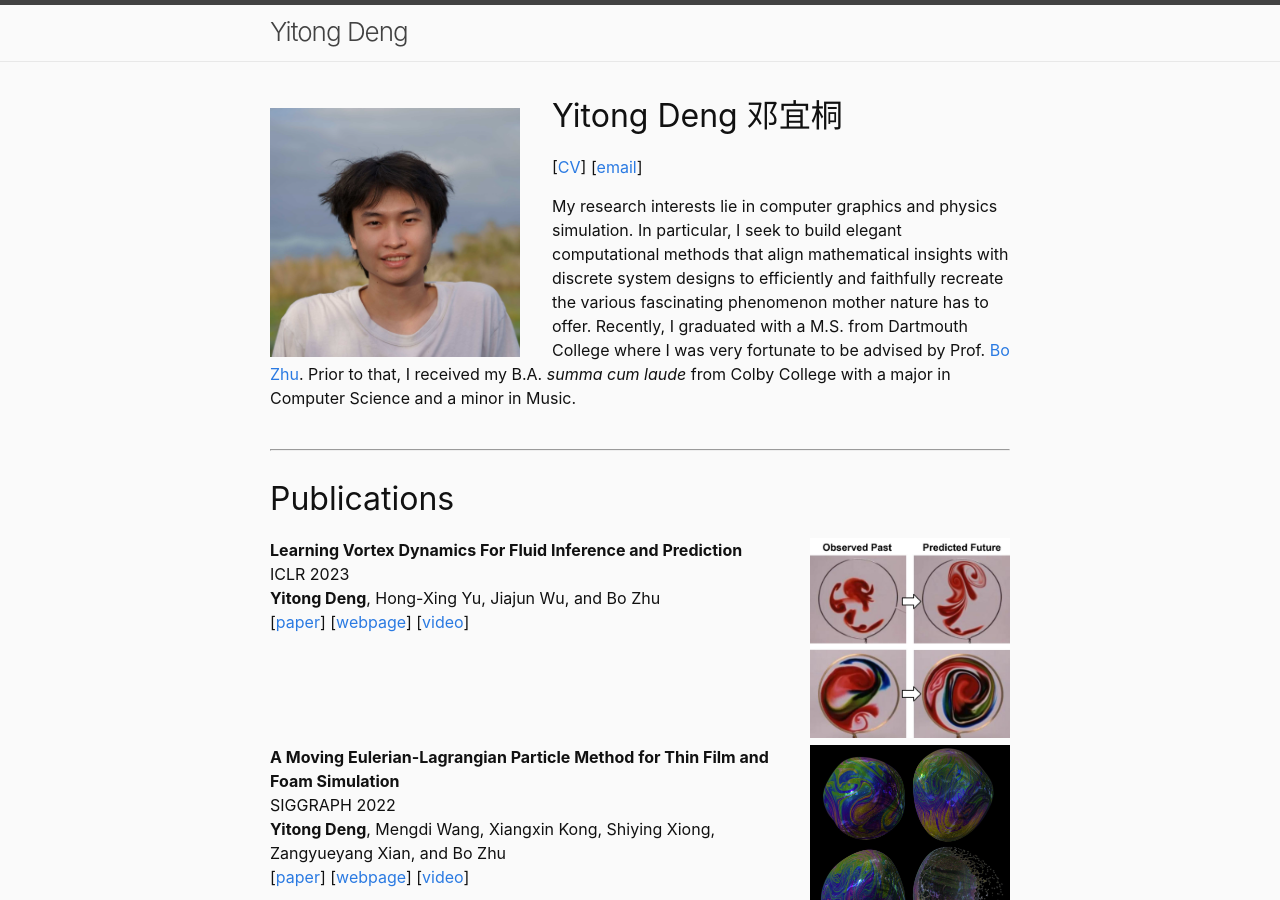
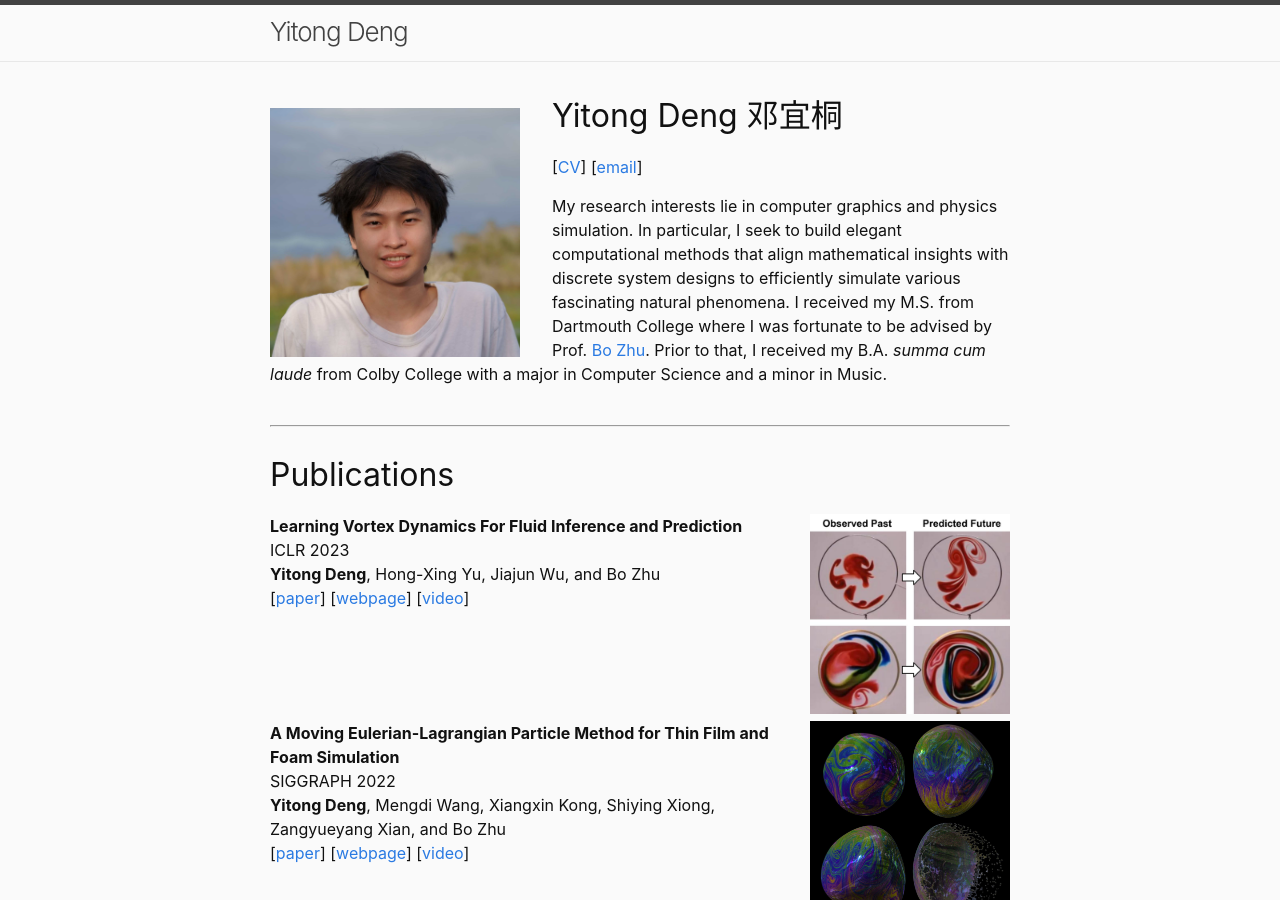
Before and after one commit to yitongdeng/yitongdeng.github.io, a Jekyll site: the page built from index.html, in a window 1280 px wide and 900 px high. Built offline with Jekyll 4.4.1, drawn with Linux system fonts in a browser that asks for light colours.

Commit message:
revised itnro

```diff
--- a/index.html
+++ b/index.html
@@ -6,8 +6,8 @@ layout: home
     <h1>Yitong Deng 邓宜桐</h1>
     <h4>[<a href = "assets/CV/cv.pdf">CV</a>] [<a href = "mailto: yitong.deng.gr@dartmouth.edu">email</a>]</h4>
     <p> My research interests lie in computer graphics and physics simulation. In particular, I seek to build elegant computational methods that
-        align mathematical insights with discrete system designs to efficiently and faithfully recreate the various fascinating phenomenon mother nature has to offer.
-        Recently, I graduated with a M.S. from Dartmouth College where I was very fortunate to be advised by Prof. <a href="https://cs.dartmouth.edu/~bozhu/">Bo Zhu</a>.
+        align mathematical insights with discrete system designs to efficiently simulate various fascinating natural phenomena.
+        I received my M.S. from Dartmouth College where I was fortunate to be advised by Prof. <a href="https://cs.dartmouth.edu/~bozhu/">Bo Zhu</a>.
         Prior to that, I received my B.A. <em>summa cum laude</em> from Colby College with a major in Computer Science and a minor in Music.</p>
 </div>
 <div style="overflow: auto">
```
